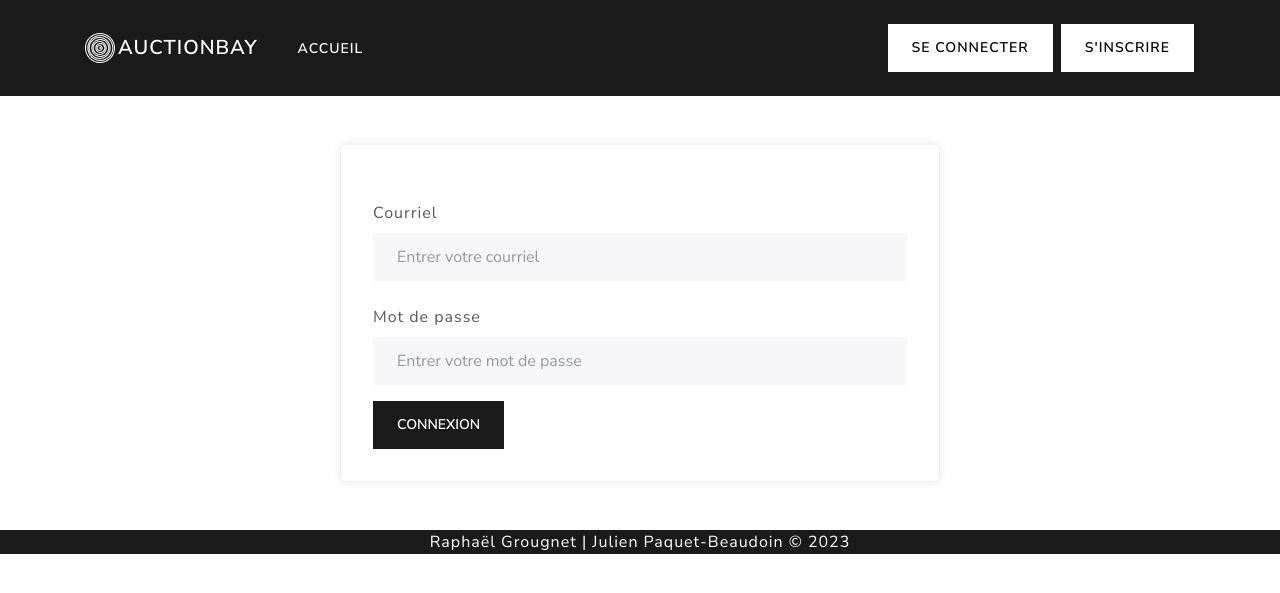
After one commit to raphaelgrougnet/AuctionBay, a Flask app: page /compte/connexion in a window 1280 px wide. The commit adds this page. Shown: the top 593 px of the page. Run offline with Flask 3, Linux system fonts and the light colour scheme; style sheets or scripts are compiled from the project's sources.

Commit message:
Création form connexion et inscription

```diff
--- a/app.py
+++ b/app.py
@@ -2,20 +2,21 @@
 Démonstration des paramètres obligatoires
 """
 
-from flask import Flask, redirect, render_template, request, abort, session
+from flask import Flask, redirect, render_template, request, abort, session, Blueprint
 import hashlib
 
 app = Flask(__name__)
 
 import bd
+from compte import bp_compte
 
 
-app = Flask(__name__)
+app.register_blueprint(bp_compte, url_prefix='/compte')
 
 # Enregistre toutes les routes disponibles dans dp_jeu avec le préfixe /jeu
 
 
-app.secret_key = "fbfd893893844ef4da62c134e0d61a47117d1bc3a33cb78d0a144576d23d2bf3"
+app.secret_key = "96dd4003f9cdd09ba3ddb7d5fa66b4ce030773766a50484aa9ddd619a0ac71f0"
 
 
 @app.route('/')
@@ -25,4 +26,4 @@ def index():
     with bd.creer_connexion() as conn:
         encheres = bd.get_encheres(conn)
 
-    return render_template('index.jinja', encheres=encheres)
+    return render_template('index.jinja', encheres=encheres, utilisateur=session.get("utilisateur"))
--- a/bd.py
+++ b/bd.py
@@ -48,3 +48,28 @@ def get_encheres(conn):
     with conn.get_curseur() as curseur:
         curseur.execute("SELECT id_enchere, titre, date_limite FROM enchere")
         return curseur.fetchall()
+
+
+def get_utilisateurs(conn):
+    """Obtient tous les utilisateurs"""
+    with conn.get_curseur() as curseur:
+        curseur.execute("SELECT id_utilisateur, courriel, nom, est_admin FROM utilisateur")
+        return curseur.fetchall()
+
+
+def get_compte(conn, courriel, mdp):
+    """Obtient le compte correspondant au courriel"""
+    with conn.get_curseur() as curseur:
+        curseur.execute("SELECT id_utilisateur, courriel, nom, est_admin "
+                        "FROM utilisateur WHERE courriel = %(courriel)s AND mdp = %(mdp)s",
+                        {"courriel": courriel, "mdp": mdp})
+        return curseur.fetchone()
+
+
+def ajouter_compte(conn, courriel, mdp, nom):
+    """Ajoute un compte"""
+    with conn.get_curseur() as curseur:
+        curseur.execute("INSERT INTO utilisateur (courriel, mdp, nom, est_admin) "
+                        "VALUES (%(courriel)s, %(mdp)s, %(nom)s, 0)",
+                        {"courriel": courriel, "mdp": mdp, "nom": nom})
+        return get_compte(conn, courriel, mdp)
--- /dev/null
+++ b/compte.py
@@ -0,0 +1,104 @@
+from flask import Flask, redirect, render_template, request, abort, session, Blueprint
+import hashlib
+
+import bd
+
+bp_compte = Blueprint('compte', __name__)
+
+
+def hacher_mdp(mdp_en_clair):
+    """Prend un mot de passe en clair et lui applique une fonction de hachage"""
+    return hashlib.sha512(mdp_en_clair.encode()).hexdigest()
+
+
+@bp_compte.route('/connexion', methods=['GET', 'POST'])
+def connexion():
+    """Permet de se connecter"""
+    with bd.creer_connexion() as conn:
+        if request.method == 'POST':
+
+            courriel = request.form.get('courriel', default="")
+            mdp = request.form.get('mdp', default="")
+
+            mdpHashed = hacher_mdp(mdp)
+
+            utilisateur_trouve = bd.get_compte(conn, courriel, mdpHashed)
+            if utilisateur_trouve:
+                session.permanent = True
+                session["utilisateur"] = utilisateur_trouve
+                return redirect("/", 303)
+
+            if not utilisateur_trouve:
+                return render_template('compte/connexion.jinja', classe_erreur="is-invalid")
+        return render_template('compte/connexion.jinja', utilisateur=session.get("utilisateur"))
+
+
+@bp_compte.route('/deconnexion')
+def deconnexion():
+    """Permet de se déconnecter"""
+    session.pop("utilisateur", None)
+    return redirect("/", 303)
+
+
+@bp_compte.route('/inscription', methods=['GET', 'POST'])
+def inscription():
+    """Permet d'inscrire un utilisateur"""
+    with bd.creer_connexion() as conn:
+        if request.method == 'POST':
+
+            courriel = request.form.get('courriel', default="")
+            mdp = request.form.get('mdp', default="")
+            mdp_confirm = request.form.get('mdp_confirm', default="")
+            nom = request.form.get('nom', default="")
+
+            mdpHashed = hacher_mdp(mdp)
+
+            utilisateur_trouve = bd.get_compte(conn, courriel, mdpHashed)
+
+            classe_erreur_email = ""
+            contenu_erreur_email = ""
+            classe_erreur_nom = ""
+            classe_erreur_mdp = ""
+            contenu_erreur_mdp = ""
+            classe_erreur_mdp_confirm = ""
+
+            if nom == "":
+                classe_erreur_nom = "is-invalid"
+            else:
+                classe_erreur_nom = "is-valid"
+
+            if courriel == "":
+                classe_erreur_email = "is-invalid"
+                contenu_erreur_email = "Le courriel est obligatoire."
+            elif utilisateur_trouve:
+                classe_erreur_email = "is-invalid"
+                contenu_erreur_email = "Le courriel est déjà associé à un autre utilisateur."
+            else:
+                classe_erreur_email = "is-valid"
+
+            if mdp == "":
+                classe_erreur_mdp = "is-invalid"
+                contenu_erreur_mdp = "Le mot de passe est obligatoire."
+
+            if mdp != mdp_confirm:
+                classe_erreur_mdp_confirm = "is-invalid"
+                classe_erreur_mdp = "is-invalid"
+                contenu_erreur_mdp = "Les mots de passe ne correspondent pas."
+
+            if classe_erreur_email != "is-valid" or classe_erreur_nom != "is-valid" or classe_erreur_mdp != "" or classe_erreur_mdp_confirm != "":
+                return render_template('compte/inscription.jinja',
+                                       classe_erreur_email=classe_erreur_email,
+                                       contenu_erreur_email=contenu_erreur_email,
+                                       classe_erreur_nom=classe_erreur_nom,
+                                       classe_erreur_mdp=classe_erreur_mdp,
+                                       classe_erreur_mdp_confirm=classe_erreur_mdp_confirm,
+                                       contenu_erreur_mdp=contenu_erreur_mdp,
+                                       value_nom=nom,
+                                       value_courriel=courriel,
+                                       utilisateur=session.get("utilisateur"))
+
+            if not utilisateur_trouve:
+                session["utilisateur"] = bd.ajouter_compte(conn, courriel, mdpHashed, nom)
+                return redirect("/", 303)
+
+        return render_template('compte/inscription.jinja', utilisateur=session.get("utilisateur"))
--- a/static/css/styles.sass
+++ b/static/css/styles.sass
@@ -1,2 +1,10 @@
 @import "bootstrap"
 @import url("https://cdn.jsdelivr.net/npm/bootstrap-icons@1.10.3/font/bootstrap-icons.css")
+
+.form-login
+    max-width: 75vh
+    margin: 0 auto
+    padding: 2rem
+    border: 1px solid #eee
+    border-radius: 5px
+    box-shadow: 0 0 10px rgba(0,0,0,.1)
--- a/templates/base.jinja
+++ b/templates/base.jinja
@@ -32,7 +32,7 @@
                     <li class="nav-item">
                         <a class="nav-link active" href="/">Accueil</a>
                     </li>
-                    {% if user %}
+                    {% if utilisateur %}
                         <li class="nav-item">
                             <a class="nav-link" href="#">Mes enchères</a>
                         </li>
@@ -40,22 +40,22 @@
                             <a class="nav-link" href="#">Mes mises</a>
                         </li>
                         <li class="nav-item">
-                            <a class="nav-link" href="#">Déconnexion</a>
+                            <a class="nav-link" href="/compte/deconnexion">Déconnexion</a>
                         </li>
 
                     {% endif %}
 
                 </ul>
-                {% if not user %}
+                {% if not utilisateur %}
                     <div class="d-flex">
-                        <a href="/compte/signin" class="btn btn-secondary mx-1 my-2 my-sm-0">Se connecter</a>
-                        <a href="/compte/signup" class="btn btn-secondary mx-1 my-2 my-sm-0">S'inscrire</a>
+                        <a href="/compte/connexion" class="btn btn-secondary mx-1 my-2 my-sm-0">Se connecter</a>
+                        <a href="/compte/inscription" class="btn btn-secondary mx-1 my-2 my-sm-0">S'inscrire</a>
                     </div>
                 {% else %}
                     <div class="d-flex">
                         <a href="/compte" class="nav-link me-2"><i class="bi bi-person-circle fs-2 text-white"></i></a>
 
-                        <a href="/compte" class="nav-link"><span class="fs-2 text-white">Nom</span></a>
+                        <a href="/compte" class="nav-link"><span class="fs-2 text-white">{{ utilisateur.nom }}</span></a>
 
                     </div>
                 {% endif %}
@@ -66,7 +66,7 @@
     </nav>
 
 </header>
-<main>
+<main class="container">
 {% block contenu %}
 {% endblock %}
 </main>
--- a/templates/compte/compte.jinja
+++ /dev/null
@@ -1,4 +0,0 @@
-{% extends "base.jinja" %}
-{% block contenu %}
-
-{% endblock %}
--- /dev/null
+++ b/templates/compte/connexion.jinja
@@ -0,0 +1,24 @@
+{% extends "base.jinja" %}
+{% block contenu %}
+    {% if not utilisateur %}
+        <form class="form-login my-5" action="/compte/connexion" method="post">
+
+
+            <div class="form-group">
+                <label for="emailInput" class="form-label mt-4">Courriel</label>
+                <input type="email" class="form-control {{ classe_erreur }}" id="emailInput" aria-describedby="emailHelp"
+                       placeholder="Entrer votre courriel" name="courriel">
+
+            </div>
+            <div class="form-group">
+                <label for="mdpInput" class="form-label mt-4">Mot de passe</label>
+                <input type="password" class="form-control {{ classe_erreur }}" id="mdpInput"
+                       placeholder="Entrer votre mot de passe" name="mdp">
+                <div class="invalid-feedback">Courriel ou Mot de passe invalide</div>
+
+            </div>
+            <button type="submit" class="btn btn-primary mt-3">Connexion</button>
+
+        </form>
+    {% endif %}
+{% endblock %}
```
Also changed, not shown: templates/compte/inscription.jinja (added, +39 -0 lines), templates/compte/mes_encheres.jinja (added).
